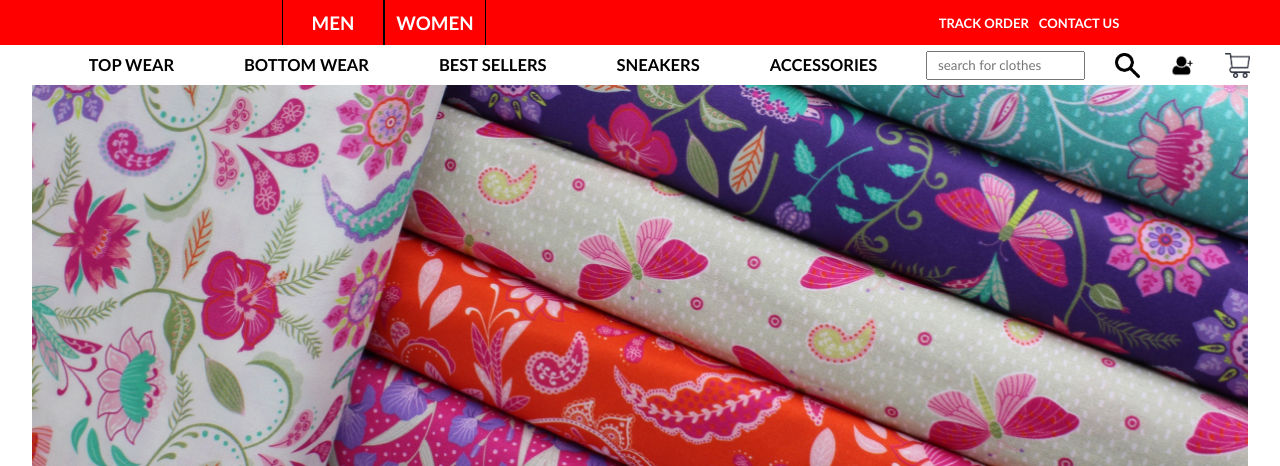
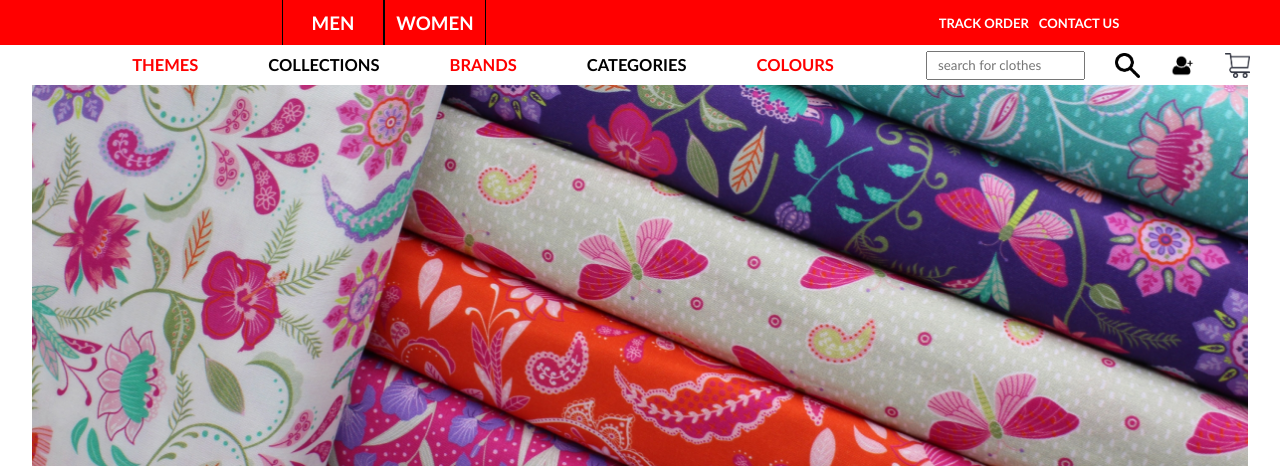
Before and after one commit to Vamshireddy2001/Programming-for-Information-system, a Flask app: page / in a window 1280 px wide. Shown: the top 466 px of the page. Run offline with Flask 3, Linux system fonts and the light colour scheme.

Commit message:
nav change

```diff
--- a/templates/header.html
+++ b/templates/header.html
@@ -11,11 +11,11 @@
     </div>
     <nav>
         <div class="navsection1">
-        <h1>TOP WEAR</h1>
-        <h1>BOTTOM WEAR</h1>
-        <h1>BEST SELLERS</h1>
-        <h1>SNEAKERS</h1>
-        <h1>ACCESSORIES</h1>
+        <h1><span style="color: red;">THEMES</span></h1>
+        <h1>COLLECTIONS</h1>
+        <h1><span style="color: red;">BRANDS</span></h1>
+        <h1>CATEGORIES</h1>
+        <h1><span style="color: red;">COLOURS</span></h1>
     </div>
     <div class="navsection2">
         <input type="text" placeholder="search for clothes">
```
